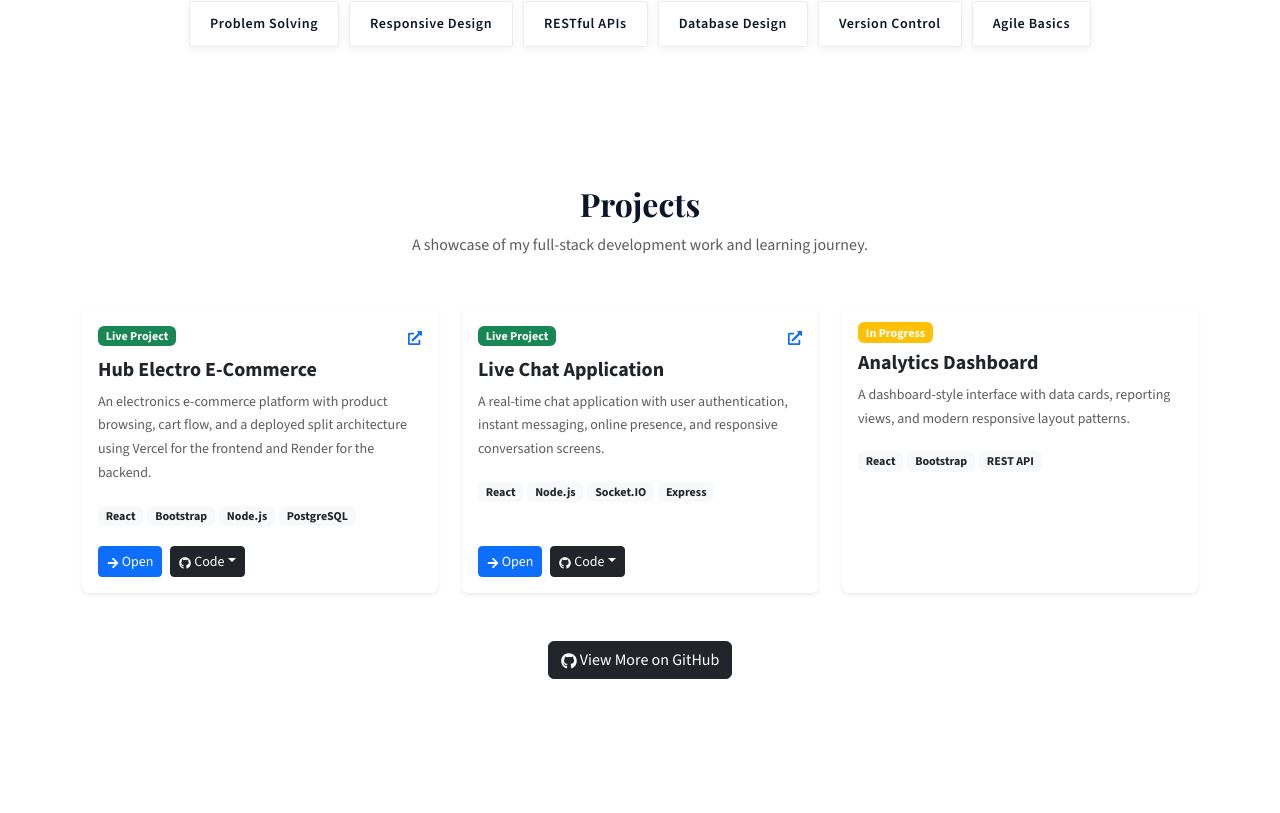
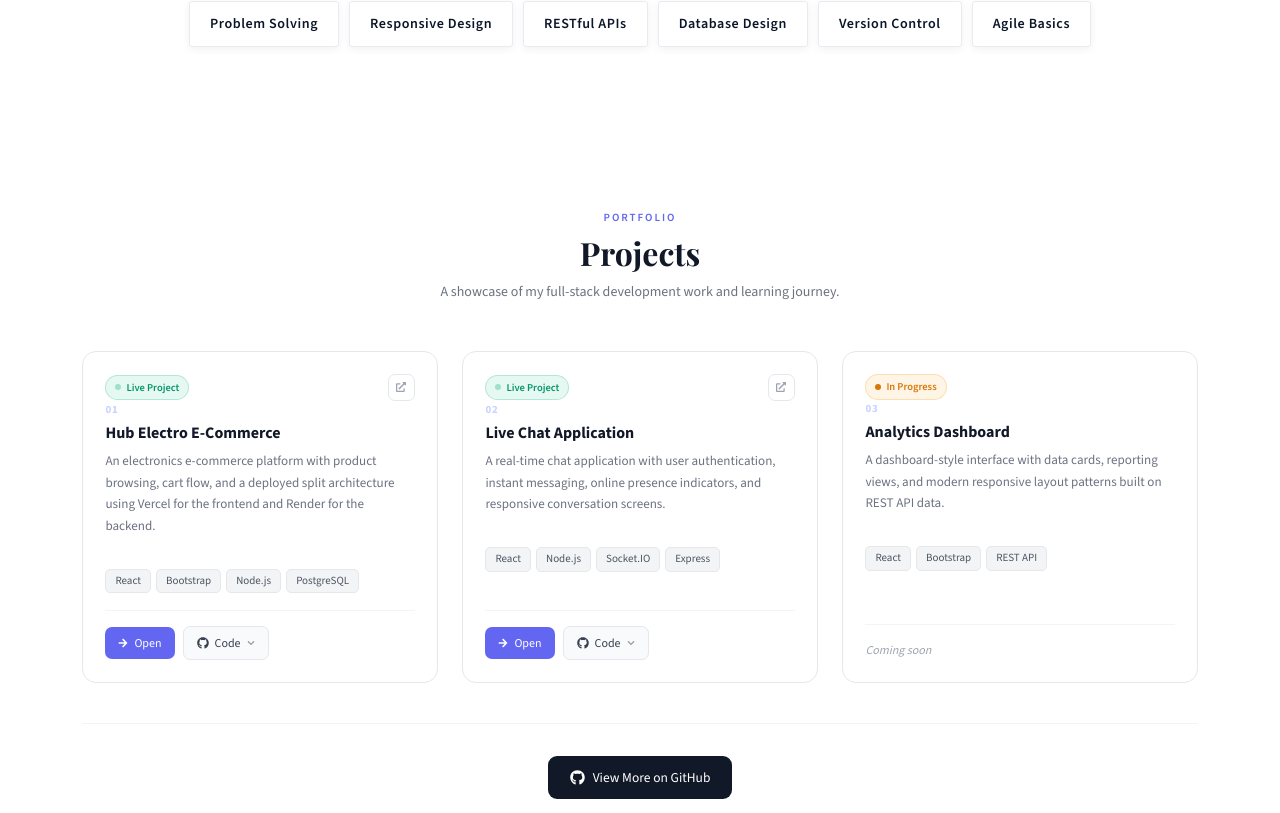
Before and after one commit to Ukullayappa/My-Portfolio, a React (Vite) app: page / in a window 1280 px wide. Shown: the part 2707-3520 px from the top of the page. Built offline with nearby package versions, Linux system fonts and the light colour scheme.

Commit message:
updated livechat card

```diff
--- a/src/components/Projects.jsx
+++ b/src/components/Projects.jsx
@@ -1,7 +1,7 @@
 import { motion, useInView } from 'framer-motion'
-import { useRef } from 'react'
-import { Badge, Button, Card, Col, Container, Dropdown, Row } from 'react-bootstrap'
-import { FaArrowRight, FaCode, FaExternalLinkAlt, FaGithub } from 'react-icons/fa'
+import { useRef, useState } from 'react'
+import { Badge, Button, Card, Col, Container, Row } from 'react-bootstrap'
+import { FaArrowRight, FaExternalLinkAlt, FaGithub, FaLayerGroup, FaServer, FaChevronDown } from 'react-icons/fa'
 
 const projects = [
   {
@@ -13,101 +13,347 @@ const projects = [
     backendRepo: 'https://github.com/Ukullayappa/electrohub-backend',
     live: 'https://hubelectro.vercel.app/',
     status: 'Live Project',
+    number: '01',
   },
   {
     title: 'Live Chat Application',
     description:
-      'A real-time chat application with user authentication, instant messaging, online presence, and responsive conversation screens.',
+      'A real-time chat application with user authentication, instant messaging, online presence indicators, and responsive conversation screens.',
     tags: ['React', 'Node.js', 'Socket.IO', 'Express'],
     frontendRepo: 'https://github.com/Ukullayappa/chatapp-frontend',
     backendRepo: 'https://github.com/Ukullayappa/chatapp-backend',
     live: 'https://chatapp-frontend-seven-eta.vercel.app/',
     status: 'Live Project',
+    number: '02',
   },
   {
     title: 'Analytics Dashboard',
     description:
-      'A dashboard-style interface with data cards, reporting views, and modern responsive layout patterns.',
+      'A dashboard-style interface with data cards, reporting views, and modern responsive layout patterns built on REST API data.',
     tags: ['React', 'Bootstrap', 'REST API'],
     status: 'In Progress',
+    number: '03',
   },
 ]
 
+const styles = {
+  section: {
+    padding: '4.5rem 0 3.5rem',
+    background: '#ffffff',
+  },
+  eyebrow: {
+    fontSize: '11px',
+    fontWeight: 600,
+    letterSpacing: '0.18em',
+    textTransform: 'uppercase',
+    color: '#6366f1',
+    marginBottom: '0.4rem',
+  },
+  title: {
+    fontSize: '2rem',
+    fontWeight: 700,
+    color: '#111827',
+    marginBottom: '0.5rem',
+  },
+  subtitle: {
+    fontSize: '0.875rem',
+    color: '#6b7280',
+    lineHeight: 1.65,
+  },
+  card: {
+    border: '1px solid #e5e7eb',
+    borderRadius: '14px',
+    background: '#ffffff',
+    transition: 'border-color 0.22s, box-shadow 0.22s, transform 0.22s',
+  },
+  cardNumber: {
+    fontSize: '11px',
+    fontWeight: 700,
+    color: '#c7d2fe',
+    letterSpacing: '0.08em',
+    marginBottom: '0.2rem',
+  },
+  cardTitle: {
+    fontSize: '1rem',
+    fontWeight: 700,
+    color: '#111827',
+    marginBottom: '0.4rem',
+    lineHeight: 1.3,
+  },
+  cardDesc: {
+    fontSize: '0.82rem',
+    color: '#6b7280',
+    lineHeight: 1.65,
+  },
+  techTag: {
+    fontSize: '11px',
+    fontWeight: 500,
+    padding: '2px 9px',
+    borderRadius: '5px',
+    background: '#f3f4f6',
+    color: '#4b5563',
+    border: '1px solid #e5e7eb',
+    display: 'inline-block',
+    marginRight: '5px',
+    marginBottom: '5px',
+  },
+  divider: {
+    borderTop: '1px solid #f3f4f6',
+    paddingTop: '0.9rem',
+    marginTop: 'auto',
+  },
+  btnOpen: {
+    display: 'inline-flex',
+    alignItems: 'center',
+    gap: '6px',
+    fontSize: '12px',
+    fontWeight: 500,
+    padding: '6px 13px',
+    borderRadius: '7px',
+    background: '#6366f1',
+    color: '#fff',
+    border: 'none',
+    textDecoration: 'none',
+    cursor: 'pointer',
+    transition: 'background 0.18s',
+  },
+  btnCode: {
+    display: 'inline-flex',
+    alignItems: 'center',
+    gap: '6px',
+    fontSize: '12px',
+    fontWeight: 500,
+    padding: '6px 13px',
+    borderRadius: '7px',
+    background: '#f9fafb',
+    color: '#374151',
+    border: '1px solid #e5e7eb',
+    cursor: 'pointer',
+    transition: 'background 0.18s, border-color 0.18s',
+    position: 'relative',
+  },
+  dropdown: {
+    position: 'absolute',
+    top: 'calc(100% + 5px)',
+    left: 0,
+    background: '#ffffff',
+    border: '1px solid #e5e7eb',
+    borderRadius: '10px',
+    minWidth: '148px',
+    zIndex: 100,
+    boxShadow: '0 8px 24px rgba(0,0,0,0.10)',
+    overflow: 'hidden',
+  },
+  dropdownItem: {
+    display: 'flex',
+    alignItems: 'center',
+    gap: '8px',
+    padding: '9px 14px',
+    fontSize: '13px',
+    color: '#374151',
+    textDecoration: 'none',
+    transition: 'background 0.15s',
+    cursor: 'pointer',
+  },
+  dropdownSep: {
+    height: '1px',
+    background: '#f3f4f6',
+  },
+  extLink: {
+    width: '27px',
+    height: '27px',
+    borderRadius: '7px',
+    border: '1px solid #e5e7eb',
+    background: 'transparent',
+    color: '#9ca3af',
+    display: 'flex',
+    alignItems: 'center',
+    justifyContent: 'center',
+    textDecoration: 'none',
+    fontSize: '10px',
+    transition: 'border-color 0.18s, color 0.18s, background 0.18s',
+  },
+  footerCta: {
+    marginTop: '2.5rem',
+    paddingTop: '2rem',
+    borderTop: '1px solid #f3f4f6',
+    textAlign: 'center',
+  },
+  btnGithub: {
+    display: 'inline-flex',
+    alignItems: 'center',
+    gap: '8px',
+    fontSize: '13.5px',
+    fontWeight: 500,
+    padding: '10px 22px',
+    borderRadius: '9px',
+    background: '#111827',
+    color: '#ffffff',
+    border: 'none',
+    textDecoration: 'none',
+    transition: 'background 0.18s',
+    cursor: 'pointer',
+  },
+}
+
+function LiveDot() {
+  return (
+    <span style={{
+      width: '6px',
+      height: '6px',
+      borderRadius: '50%',
+      background: '#10b981',
+      display: 'inline-block',
+      animation: 'pulseDot 1.8s ease-in-out infinite',
+    }} />
+  )
+}
+
+function StatusBadge({ status }) {
+  const isLive = status === 'Live Project'
+  return (
+    <span style={{
+      display: 'inline-flex',
+      alignItems: 'center',
+      gap: '5px',
+      fontSize: '10.5px',
+      fontWeight: 600,
+      padding: '3px 9px',
+      borderRadius: '20px',
+      background: isLive ? 'rgba(16,185,129,0.1)' : 'rgba(245,158,11,0.1)',
+      color: isLive ? '#059669' : '#d97706',
+      border: `1px solid ${isLive ? 'rgba(16,185,129,0.25)' : 'rgba(245,158,11,0.25)'}`,
+    }}>
+      {isLive ? <LiveDot /> : <span style={{ width: 6, height: 6, borderRadius: '50%', background: '#d97706', display: 'inline-block' }} />}
+      {status}
+    </span>
+  )
+}
+
+function CodeDropdown({ frontendRepo, backendRepo }) {
+  const [open, setOpen] = useState(false)
+
+  return (
+    <div style={{ position: 'relative' }}>
+      <button
+        style={styles.btnCode}
+        onClick={(e) => { e.stopPropagation(); setOpen(o => !o) }}
+      >
+        <FaGithub size={12} /> Code <FaChevronDown size={8} style={{ opacity: 0.5 }} />
+      </button>
+      {open && (
+        <div style={styles.dropdown} onClick={(e) => e.stopPropagation()}>
+          <a
+            href={frontendRepo}
+            target="_blank"
+            rel="noreferrer"
+            style={styles.dropdownItem}
+            onMouseEnter={e => e.currentTarget.style.background = '#f9fafb'}
+            onMouseLeave={e => e.currentTarget.style.background = 'transparent'}
+          >
+            <FaLayerGroup size={11} style={{ color: '#6366f1' }} /> Frontend
+          </a>
+          <div style={styles.dropdownSep} />
+          <a
+            href={backendRepo}
+            target="_blank"
+            rel="noreferrer"
+            style={styles.dropdownItem}
+            onMouseEnter={e => e.currentTarget.style.background = '#f9fafb'}
+            onMouseLeave={e => e.currentTarget.style.background = 'transparent'}
+          >
+            <FaServer size={11} style={{ color: '#6366f1' }} /> Backend
+          </a>
+        </div>
+      )}
+    </div>
+  )
+}
+
 function ProjectCard({ item, index, inView }) {
+  const [hovered, setHovered] = useState(false)
+
   return (
     <Col lg={4} md={6} className="d-flex">
       <motion.div
-        className="w-100 h-100"
-        initial={{ opacity: 0, y: 30 }}
+        className="w-100"
+        initial={{ opacity: 0, y: 24 }}
         animate={inView ? { opacity: 1, y: 0 } : {}}
-        transition={{ duration: 0.5, delay: index * 0.1 }}
+        transition={{ duration: 0.45, delay: index * 0.1 }}
+        style={{ height: '100%' }}
+        onClick={() => {}}
       >
-        <Card className="project-card h-100 border-0 shadow-sm">
-          <Card.Body className="d-flex flex-column">
+        <div
+          style={{
+            ...styles.card,
+            height: '100%',
+            boxShadow: hovered ? '0 8px 28px rgba(99,102,241,0.10)' : 'none',
+            borderColor: hovered ? '#c7d2fe' : '#e5e7eb',
+            transform: hovered ? 'translateY(-3px)' : 'translateY(0)',
+          }}
+          onMouseEnter={() => setHovered(true)}
+          onMouseLeave={() => setHovered(false)}
+        >
+          <div style={{ padding: '1.35rem 1.4rem', display: 'flex', flexDirection: 'column', height: '100%' }}>
 
-            {/* TOP */}
-            <div className="d-flex justify-content-between align-items-center mb-2">
-              <Badge bg={item.status === 'Live Project' ? 'success' : 'warning'}>
-                {item.status}
-              </Badge>
-
+            {/* Top row */}
+            <div style={{ display: 'flex', justifyContent: 'space-between', alignItems: 'center' }}>
+              <StatusBadge status={item.status} />
               {item.live && (
-                <a href={item.live} target="_blank" rel="noreferrer">
-                  <FaExternalLinkAlt size={14} />
+                <a
+                  href={item.live}
+                  target="_blank"
+                  rel="noreferrer"
+                  style={styles.extLink}
+                  onMouseEnter={e => { e.currentTarget.style.borderColor = '#a5b4fc'; e.currentTarget.style.color = '#6366f1'; e.currentTarget.style.background = '#eef2ff' }}
+                  onMouseLeave={e => { e.currentTarget.style.borderColor = '#e5e7eb'; e.currentTarget.style.color = '#9ca3af'; e.currentTarget.style.background = 'transparent' }}
+                >
+                  <FaExternalLinkAlt size={10} />
                 </a>
               )}
             </div>
 
-            {/* TITLE */}
-            <h5 className="fw-bold">{item.title}</h5>
+            {/* Number */}
+            <p style={styles.cardNumber}>{item.number}</p>
 
-            {/* DESCRIPTION */}
-            <p className="text-muted small">{item.description}</p>
+            {/* Title */}
+            <h5 style={styles.cardTitle}>{item.title}</h5>
 
-            {/* TAGS */}
-            <div className="mb-3">
-              {item.tags.map((tag) => (
-                <Badge key={tag} bg="light" text="dark" className="me-1 mb-1">
-                  {tag}
-                </Badge>
+            {/* Description */}
+            <p style={styles.cardDesc}>{item.description}</p>
+
+            {/* Tags */}
+            <div style={{ margin: '0.75rem 0' }}>
+              {item.tags.map(tag => (
+                <span key={tag} style={styles.techTag}>{tag}</span>
               ))}
             </div>
 
-            {/* ACTIONS */}
-            <div className="mt-auto d-flex gap-2">
-
-              {item.live && (
-                <Button
-                  variant="primary"
-                  size="sm"
+            {/* Actions */}
+            <div style={styles.divider}>
+              <div style={{ display: 'flex', gap: '8px', alignItems: 'center' }}>
+                {item.live ? (
+                  <>
+                    <a
                       href={item.live}
                       target="_blank"
+                      rel="noreferrer"
+                      style={styles.btnOpen}
+                      onMouseEnter={e => e.currentTarget.style.background = '#4f46e5'}
+                      onMouseLeave={e => e.currentTarget.style.background = '#6366f1'}
                     >
-                  <FaArrowRight size={12} /> Open
-                </Button>
+                      <FaArrowRight size={10} /> Open
+                    </a>
+                    <CodeDropdown frontendRepo={item.frontendRepo} backendRepo={item.backendRepo} />
+                  </>
+                ) : (
+                  <span style={{ fontSize: '12px', color: '#9ca3af', fontStyle: 'italic' }}>Coming soon</span>
                 )}
-
-              {item.frontendRepo && (
-                <Dropdown>
-                  <Dropdown.Toggle size="sm" variant="dark">
-                    <FaGithub size={12} /> Code
-                  </Dropdown.Toggle>
-
-                  <Dropdown.Menu>
-                    <Dropdown.Item href={item.frontendRepo} target="_blank">
-                      Frontend
-                    </Dropdown.Item>
-                    <Dropdown.Item href={item.backendRepo} target="_blank">
-                      Backend
-                    </Dropdown.Item>
-                  </Dropdown.Menu>
-                </Dropdown>
-              )}
+              </div>
+            </div>
 
           </div>
-
-          </Card.Body>
-        </Card>
+        </div>
       </motion.div>
     </Col>
   )
@@ -118,22 +364,32 @@ export default function Projects() {
   const inView = useInView(ref, { once: true })
 
   return (
-    <section id="projects" className="py-5">
+    <>
+      <style>{`
+        @keyframes pulseDot {
+          0%, 100% { opacity: 1; }
+          50% { opacity: 0.3; }
+        }
+      `}</style>
+
+      <section id="projects" style={styles.section}>
         <Container ref={ref}>
 
-        {/* HEADER */}
+          {/* Header */}
           <motion.div
-          initial={{ opacity: 0, y: 20 }}
+            className="text-center mb-5"
+            initial={{ opacity: 0, y: 18 }}
             animate={inView ? { opacity: 1, y: 0 } : {}}
-          className="text-center mb-5"
+            transition={{ duration: 0.4 }}
           >
-          <h2 className="fw-bold">Projects</h2>
-          <p className="text-muted">
+            <p style={styles.eyebrow}>Portfolio</p>
+            <h2 style={styles.title}>Projects</h2>
+            <p style={{ ...styles.subtitle, maxWidth: '440px', margin: '0 auto' }}>
               A showcase of my full-stack development work and learning journey.
             </p>
           </motion.div>
 
-        {/* PROJECT GRID */}
+          {/* Cards */}
           <Row className="g-4">
             {projects.map((project, index) => (
               <ProjectCard
@@ -145,18 +401,22 @@ export default function Projects() {
             ))}
           </Row>
 
-        {/* FOOTER */}
-        <div className="text-center mt-5">
-          <Button
-            variant="dark"
+          {/* Footer */}
+          <div style={styles.footerCta}>
+            <a
               href="https://github.com/Ukullayappa"
               target="_blank"
+              rel="noreferrer"
+              style={styles.btnGithub}
+              onMouseEnter={e => e.currentTarget.style.background = '#1f2937'}
+              onMouseLeave={e => e.currentTarget.style.background = '#111827'}
             >
-            <FaGithub /> View More on GitHub
-          </Button>
+              <FaGithub size={15} /> View More on GitHub
+            </a>
           </div>
 
         </Container>
       </section>
+    </>
   )
 }
```
Lines whose indentation alone changed are shown as unchanged.
